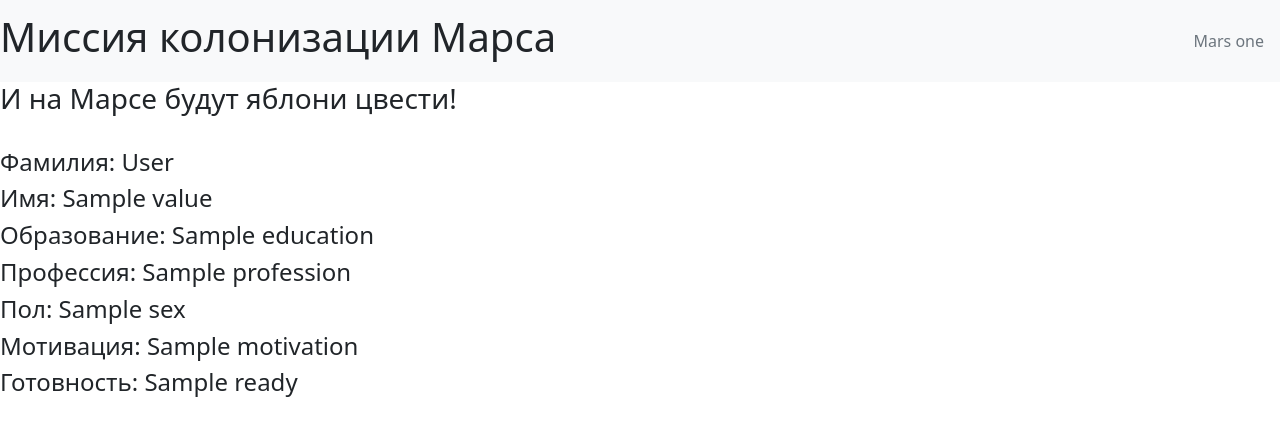
After one commit to PLidiia/wft-flask-tasks, a Flask app: template templates/auto_answer.html in a window 1280 px wide. The commit adds this page. Shown: the top 436 px of the page. Run offline with Flask 3, Linux system fonts and the light colour scheme; the template is opened without the code that fills it: most values are stand-ins (such as "Sample title", 1, 10 or a date in 2020).

Commit message:
Автоматический ответ

```diff
--- /dev/null
+++ b/static/css/css.css
@@ -0,0 +1,4 @@
+.h4{
+ color: #808080
+ padding-left: 20px
+}
--- /dev/null
+++ b/templates/auto_answer.html
@@ -0,0 +1,11 @@
+{% extends "base.html" %}
+{% block content %}
+<br>
+    <h4>Фамилия: {{ values['surname'] }}</h4>
+    <h4>Имя: {{ values['name'] }}</h4>
+    <h4>Образование: {{ values['education'] }}</h4>
+    <h4>Профессия: {{ values['profession'] }}</h4>
+    <h4>Пол: {{ values['sex'] }}</h4>
+    <h4>Мотивация: {{ values['motivation'] }}</h4>
+    <h4>Готовность: {{ values['ready'] }}</h4>
+{% endblock %}
--- a/templates/base.html
+++ b/templates/base.html
@@ -2,6 +2,7 @@
 <html lang="en">
 <head>
     <meta charset="UTF-8">
+    <link rel="stylesheet" href="/static/css/css.css">
     <meta name="viewport" content="width=device-width, initial-scale=1, shrink-to-fit=no">
     <link rel="stylesheet"
           href="https://cdn.jsdelivr.net/npm/bootstrap@5.0.0-beta1/dist/css/bootstrap.min.css"
@@ -16,7 +17,7 @@
         <a class="nav-link disabled" aria-disabled="true">Mars one</a>
     </li>
 </ul>
-<h4> И на Марсе будут яблони цвести!</h4>
+<h3> И на Марсе будут яблони цвести!</h3>
 {% block content %}{% endblock %}
 </body>
 </html>
```
Also changed, not shown: go_to_Mars.py (added, +24 -0 lines).
